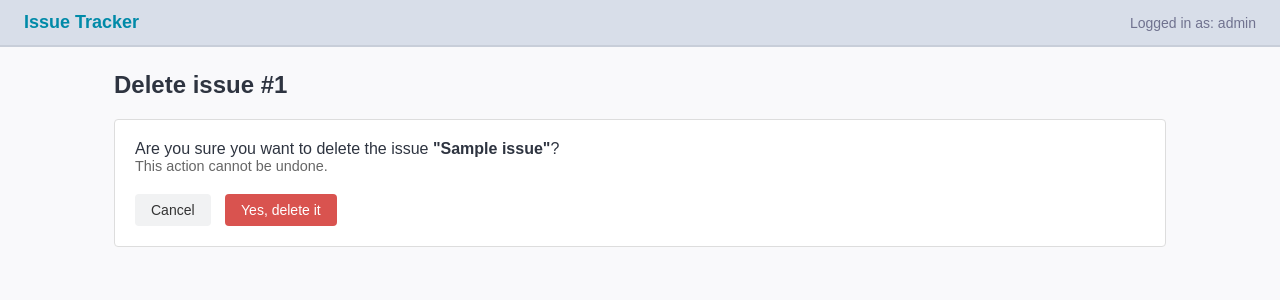
After one commit to AmaraX7/Taiga-Clone-ASW, a Django app: page /issues/1/delete/ in a window 1280 px wide. The commit adds this page. Shown: the top 300 px of the page. Run offline with Django 5.2, Linux system fonts and the light colour scheme; tables that the repository leaves empty hold one stand-in row (values such as "Sample post").

Commit message:
primera visio delete

```diff
--- a/issues/urls.py
+++ b/issues/urls.py
@@ -4,4 +4,5 @@ from . import views
 urlpatterns = [
     path('', views.issue_list, name='issue_list'),
     path('issues/new/', views.issue_new, name='issue_new'),
+    path('issues/<int:pk>/delete/', views.issue_delete, name='issue_delete'),
 ]
--- a/issues/views.py
+++ b/issues/views.py
@@ -1,4 +1,4 @@
-from django.shortcuts import render, redirect
+from django.shortcuts import render, redirect, get_object_or_404
 from django.contrib.auth.models import User
 from .models import Issue
 from .forms import IssueForm
@@ -26,3 +26,10 @@ def issue_new(request):
     else:
         form = IssueForm()
     return render(request, 'issues/new.html', {'form': form})
+
+def issue_delete(request, pk):
+    issue = get_object_or_404(Issue, pk=pk)
+    if request.method == 'POST':
+        issue.delete()
+        return redirect('issue_list')
+    return render(request, 'issues/delete.html', {'issue': issue})
--- /dev/null
+++ b/templates/issues/delete.html
@@ -0,0 +1,20 @@
+{% extends "base.html" %}
+
+{% block title %}Delete Issue{% endblock %}
+
+{% block content %}
+<div class="issues-header" style="margin-bottom: 20px;">
+    <h1>Delete issue #{{ issue.id }}</h1>
+</div>
+
+<div class="delete-confirmation" style="background: #fff; padding: 20px; border: 1px solid #ddd; border-radius: 4px;">
+    <p>Are you sure you want to delete the issue <strong>"{{ issue.subject }}"</strong>?</p>
+    <p style="color: #666; font-size: 0.9em;">This action cannot be undone.</p>
+
+    <form method="post" style="margin-top: 20px;">
+        {% csrf_token %}
+        <a href="{% url 'issue_list' %}" class="btn" style="background: #f1f2f3; color: #333; text-decoration: none; padding: 8px 16px; border-radius: 4px; display: inline-block;">Cancel</a>
+        <button type="submit" class="btn btn-danger" style="background-color: #d9534f; color: white; border: none; padding: 8px 16px; cursor: pointer; border-radius: 4px; margin-left: 10px;">Yes, delete it</button>
+    </form>
+</div>
+{% endblock %}
--- a/templates/issues/list.html
+++ b/templates/issues/list.html
@@ -20,6 +20,7 @@
             <th>Severity</th>
             <th>Assigned to</th>
             <th>Created</th>
+            <th>Actions</th>
         </tr>
     </thead>
     <tbody>
@@ -33,6 +34,9 @@
             <td><span class="badge badge-severity-{{ issue.severity }}">{{ issue.get_severity_display }}</span></td>
             <td>{{ issue.assigned_to|default:"-" }}</td>
             <td>{{ issue.created_at|date:"d/m/Y" }}</td>
+            <td>
+                <a href="{% url 'issue_delete' issue.pk %}" style="color: #c90000; text-decoration: none; font-weight: bold;">Delete</a>
+            </td>
         </tr>
         {% endfor %}
     </tbody>
```
